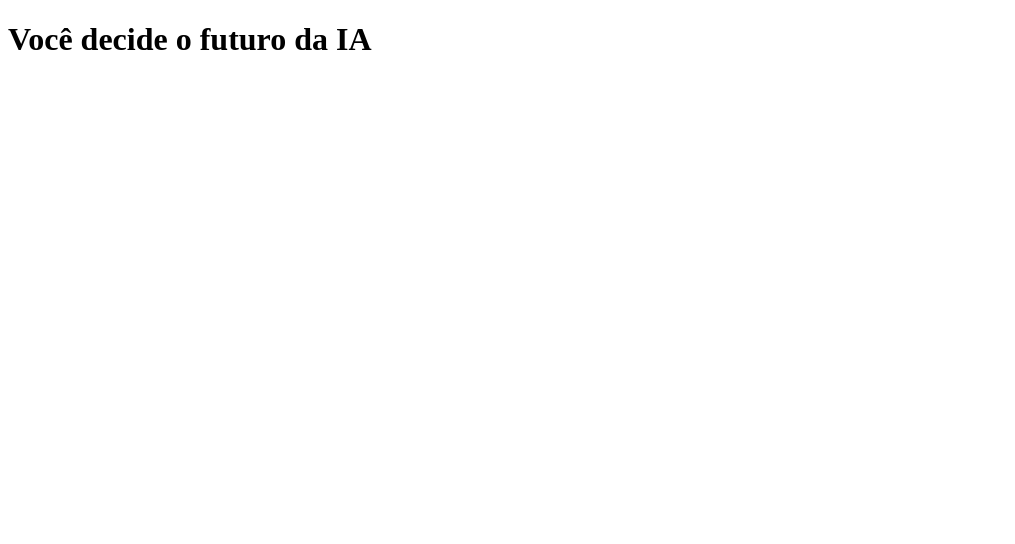
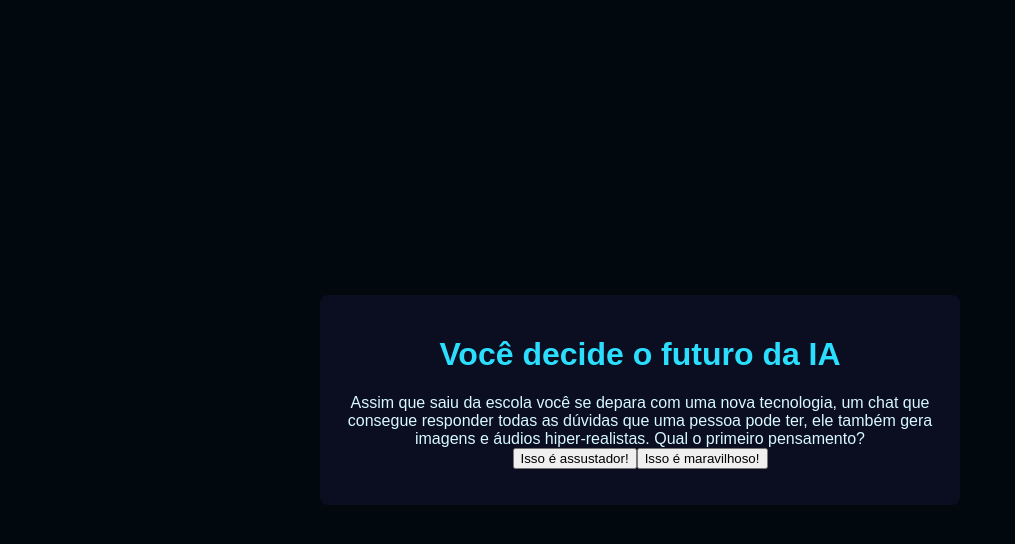
Before and after one commit to Larissa122610/IA, a plain HTML site: page index.html in a window 1280 px wide. Shown: the whole page, without its empty margins (0-1015 px from the left). Drawn offline with Linux system fonts and the light colour scheme.

Commit message:
Add files via upload

```diff
--- a/index.html
+++ b/index.html
@@ -1,19 +1,20 @@
 <!DOCTYPE html>
-<html lang=”pt-br”>
+<html lang="pt-br">
 <head>
     <meta charset="UTF-8">
     <meta name="viewport" content="width=device-width, initial-scale=1.0">
-    <link rel=”stylesheet” href=”style.css”>
+    <link rel="stylesheet" href="style.css">
     <title>Você decide o futuro da IA</title>
 </head>
 <body>
-    <div class=”caixa-principal”>
+    <div class="caixa-principal">
        <h1>Você decide o futuro da IA</h1>
-       <div class=”caixa-perguntas”></div>
-       <div class=”caixa-alternativas”></div>
-       <div class=”caixa-resultado”>
-<p class=”texto-resultado”></p>
+       <div class="caixa-perguntas"></div>
+       <div class="caixa-alternativas"></div>
+       <div class="caixa-resultado">
+           <p class="texto-resultado"></p>
+       </div>
     </div>
-    <script src=”main.js”></script>
+    <script src="script.js"></script>
 </body>
 </html>
--- /dev/null
+++ b/script.js
@@ -0,0 +1,125 @@
+// Seleção dos elementos do HTML (DOM)
+const caixaPrincipal = document.querySelector(".caixa-principal");
+const caixaPerguntas = document.querySelector(".caixa-perguntas");
+const caixaAlternativas = document.querySelector(".caixa-alternativas");
+const caixaResultado = document.querySelector(".caixa-resultado");
+const textoResultado = document.querySelector(".texto-resultado");
+
+// Estrutura de dados para as perguntas atualizada com objetos (texto e afirmacao)
+const perguntas = [
+    {
+        enunciado: "Assim que saiu da escola você se depara com uma nova tecnologia, um chat que consegue responder todas as dúvidas que uma pessoa pode ter, ele também gera imagens e áudios hiper-realistas. Qual o primeiro pensamento?",
+        alternativas: [
+            {
+                texto: "Isso é assustador!",
+                afirmacao: "No início, você achou a velocidade do avanço da IA assustadora."
+            },
+            {
+                texto: "Isso é maravilhoso!",
+                afirmacao: "De primeira, você ficou empolgado com as infinitas possibilidades da IA."
+            }
+        ]
+    },
+    {
+        enunciado: "Com a descoberta desta tecnologia, chamada Inteligência Artificial, uma professora de tecnologia da escola decidiu fazer uma sequência de aulas sobre esta tecnologia. No fim de uma aula ela pede que você escreva um trabalho sobre o uso de IA em sala de aula. Qual atitude você toma?",
+        alternativas: [
+            {
+                texto: "Utiliza uma ferramenta de busca na internet que utiliza IA para que ela ajude a encontrar informações relevantes para o trabalho e explique numa linguagem que facilite o entendimento.",
+                afirmacao: "Decidiu usar a IA como uma ferramenta aliada nos seus estudos diários."
+            },
+            {
+                texto: "Escreve o trabalho com base nas conversas que teve com colegas, algumas pesquisas na internet e conhecimentos próprios sobre o tema.",
+                afirmacao: "Preferiu seguir métodos tradicionais de pesquisa para garantir sua própria autoria."
+            }
+        ]
+    },
+    {
+        enunciado: "Após a elaboração do trabalho escrito, a professora realizou um debate entre a turma para entender como foi realizada a pesquisa e escrita. Nessa conversa também foi levantado um ponto muito importante: como a IA impacta o trabalho do futuro. Nesse debate, como você se posiciona?",
+        alternativas: [
+            {
+                texto: "Defende a ideia de que a IA pode criar novas oportunidades de emprego e melhorar habilidades humanas.",
+                afirmacao: "No debate, defendeu o otimismo de que o mercado vai se adaptar e criar novas funções."
+            },
+            {
+                texto: "Me preocupo com as pessoas que perderão seus empregos para máquinas e defendem a importância de proteger os trabalhadores.",
+                afirmacao: "Mostrou preocupação social com o desemprego tecnológico e a proteção do trabalhador."
+            }
+        ]
+    },
+    {
+        enunciado: "Ao final da discussão, você precisou criar uma imagem no computador que representasse o que pensa sobre IA. E agora?",
+        alternativas: [
+            {
+                texto: "Criar uma imagem utilizando uma plataforma de design como o Paint.",
+                afirmacao: "Optou por expressar suas ideias de forma manual através do design tradicional."
+            },
+            {
+                texto: "Criar uma imagem utilizando um gerador de imagem de IA.",
+                afirmacao: "Utilizou geradores de imagem automatizados para dar vida aos seus pensamentos."
+            }
+        ]
+    },
+    {
+        enunciado: "Você tem um trabalho em grupo de biologia para entregar na semana seguinte, o andamento do trabalho está um pouco atrasado e uma pessoa do seu grupo decidiu fazer com ajuda da IA. O problema é que o trabalho está totalmente igual ao do chat. O que você faz? ",
+        alternativas: [
+            {
+                texto: "Escrever comandos para o chat é uma forma de contribuir com o trabalho, por isso não é um problema utilizar o texto inteiro.",
+                afirmacao: "Considera que a engenharia de prompt por si só já justifica a entrega do material."
+            },
+            {
+                texto: "O chat pode ser uma tecnologia muito avançada, mas é preciso manter a atenção pois toda máquina erra, por isso revisar o trabalho e contribuir com as perspectivas pessoais é essencial.",
+                afirmacao: "Entende que a revisão humana e o toque pessoal são indispensáveis no uso ético da tecnologia."
+            }
+        ]
+    }
+];
+
+// Variáveis de estado do jogo
+let atual = 0;
+let perguntaAtual;
+let historiaFinal = ""; // Passo 9: Variável para acumular o texto final
+
+function mostraPergunta() {
+    // Verifica se chegou ao fim das perguntas
+    if (atual >= perguntas.length) {
+        mostraResultado();
+        return;
+    }
+    perguntaAtual = perguntas[atual];
+    caixaPerguntas.textContent = perguntaAtual.enunciado;
+    caixaAlternativas.textContent = ""; // Limpa os botões anteriores da tela
+    mostraAlternativas();
+}
+
+function mostraAlternativas() {
+    for (const alternativa of perguntaAtual.alternativas) {
+        const botaoAlternativas = document.createElement("button");
+        botaoAlternativas.textContent = alternativa.texto; // Exibe o texto da alternativa
+
+        // Passo 7: Arrow function direcionando para a função respostaSelecionada passando o parâmetro
+        botaoAlternativas.addEventListener("click", () => respostaSelecionada(alternativa));
+
+        caixaAlternativas.appendChild(botaoAlternativas);
+    }
+}
+
+// Passo 8 e 10: Função criada separadamente para processar a escolha
+function respostaSelecionada(opcaoSelecionada) {
+    const afirmacoes = opcaoSelecionada.afirmacao;
+
+    // Nota: Como mencionado no passo 11, usar "=" substitui a história a cada rodada.
+    // Se quiser acumular o texto corrido no futuro, você mudará isso para: historiaFinal += afirmacoes + " ";
+    historiaFinal = afirmacoes;
+
+    atual++;
+    mostraPergunta();
+}
+
+function mostraResultado() {
+    caixaPerguntas.textContent = "Fim da jornada!";
+    textoResultado.textContent = historiaFinal;
+    caixaAlternativas.textContent = ""; // Garante que os botões somem no final
+}
+
+// Inicia o questionário na primeira execução
+mostraPergunta();
--- a/style.css
+++ b/style.css
@@ -0,0 +1,35 @@
+/* 6. Declaração das variáveis globais com as cores do protótipo */
+:root {
+    --cor-fundo: #01080E;
+    --cor-principal: #0B0D20;
+    --cor-secundaria: #212333;
+    --cor-destaque: #2BDEFD;
+    --cor-texto: #D7F9FF;
+}
+
+/* 7 a 11. Configurações gerais da página inteira (body) */
+body {
+    background-color: var(--cor-fundo);
+    color: var(--cor-texto);
+    display: flex;
+    justify-content: center;
+    align-items: center;
+    min-height: 100vh;
+    margin: 0; /* Adicionado por segurança para remover margens padrões do navegador */
+    font-family: sans-serif; /* Torna a leitura mais limpa e moderna */
+}
+
+
+.caixa-principal {
+    background-color: var(--cor-principal);
+    width: 90%;
+    max-width: 600px;
+    text-align: center;
+    padding: 20px;
+    border-radius: 8px;
+}
+
+
+h1 {
+    color: var(--cor-destaque);
+}
```
